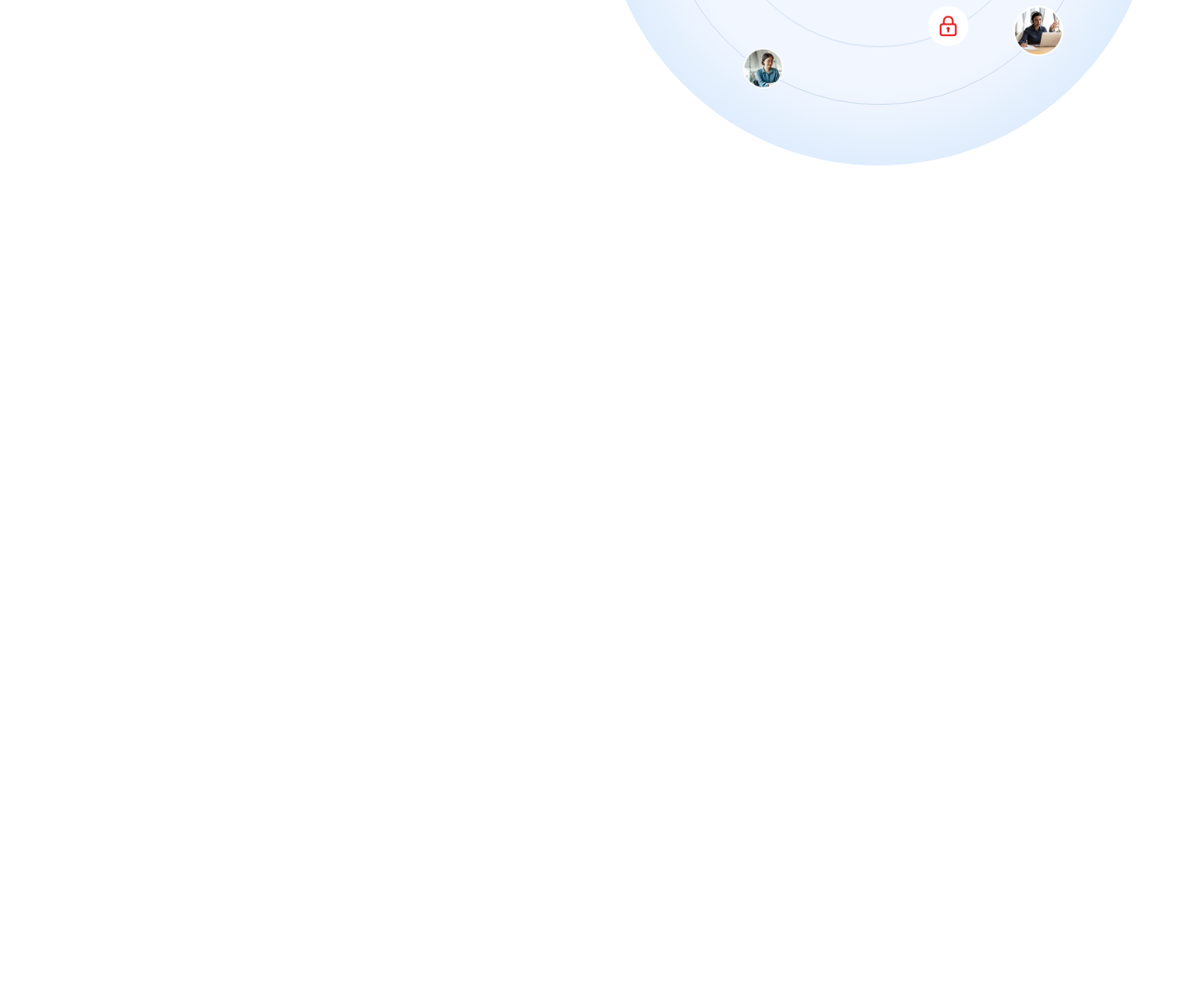
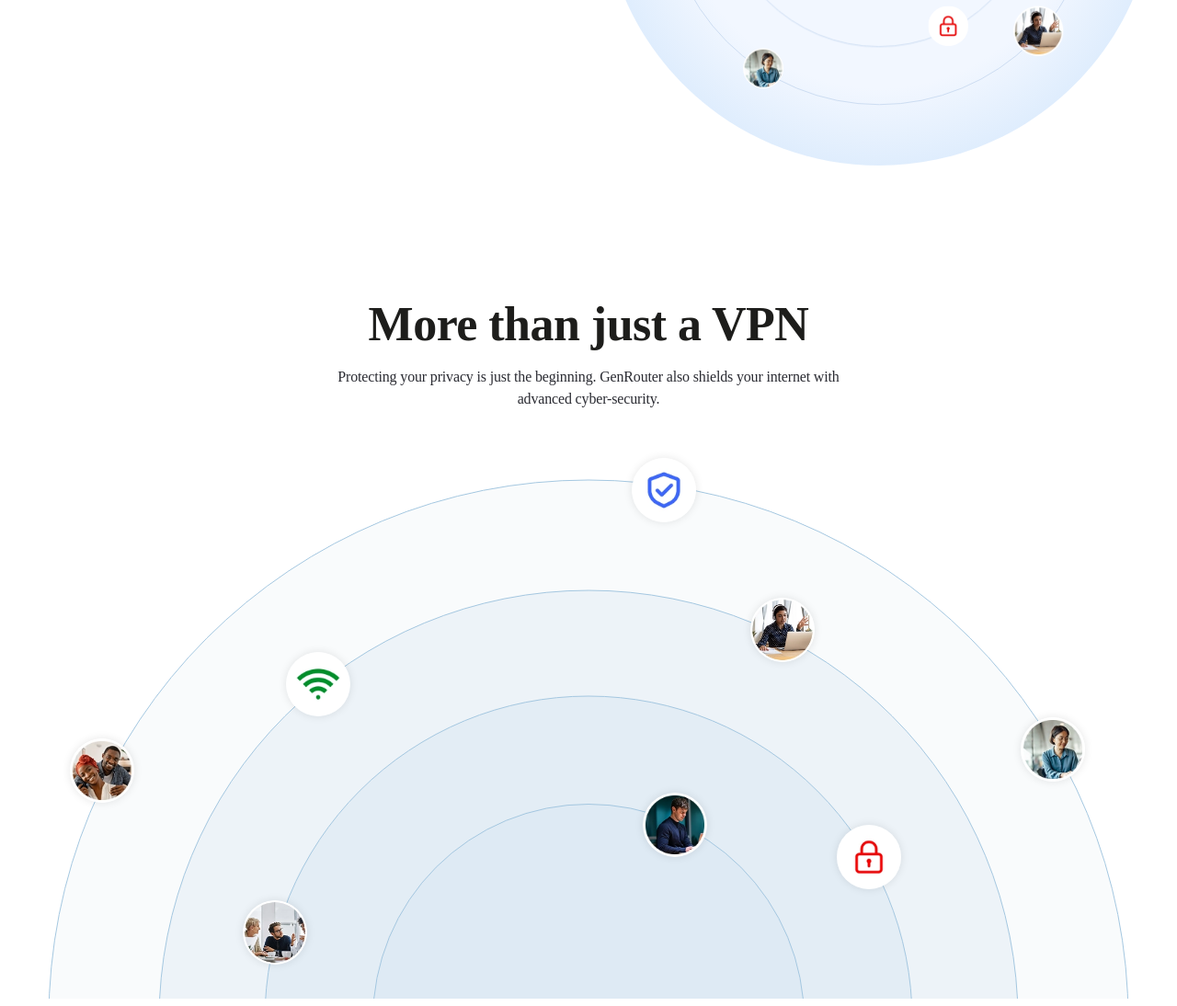
Before and after one commit to pxlphap/genrouter, a plain HTML site: page index.html in a window 1280 px wide. Shown: the part 530-1624 px from the top of the page at 92% size. Before the commit the page ends 818 px from the top, so only its background shows below. Drawn offline with Linux system fonts and the light colour scheme.

Commit message:
section 2 40%

```diff
--- a/assets/css/mixin.css
+++ b/assets/css/mixin.css
@@ -17,3 +17,23 @@
         transform: scale(1.1);
     }
 }
+
+@keyframes floatY {
+
+    0% {
+        transform: translateY(0)
+    }
+
+    30% {
+        transform: translateY(-8px)
+    }
+
+    50% {
+        transform: translateY(0)
+    }
+
+    100% {
+        transform: translateY(0)
+    }
+
+}
--- a/assets/css/style.css
+++ b/assets/css/style.css
@@ -18,6 +18,8 @@
 .section-hero__left {
     max-width: 500px;
 }
+
+/* Circle*/
 
 .circle-wrap {
     width: 100%;
@@ -193,4 +195,158 @@
     height: 100%;
     object-fit: cover;
     animation: none;
+    animation: floatY 5s infinite;
 }
+
+/* Section More */
+
+.section-more__title {
+    color: #1D1D1B;
+    font-feature-settings: 'calt' off;
+    font-family: "DM Sans";
+    font-size: 52px;
+    font-style: normal;
+    font-weight: 700;
+    line-height: normal;
+    letter-spacing: -0.52px;
+    text-align: center;
+    margin-bottom: 16px;
+}
+
+.section-more__desc {
+    color: #2A2B32;
+    text-align: center;
+    font-feature-settings: 'calt' off;
+    font-family: "DM Sans";
+    font-size: 16px;
+    font-style: normal;
+    font-weight: 500;
+    line-height: 150%;
+    letter-spacing: -0.16px;
+    max-width: 600px;
+    margin: 0 auto;
+}
+
+.circle {
+    position: relative;
+    max-height: 640px;
+    overflow: hidden;
+}
+
+.circle-box {
+    position: relative;
+    width: 100%;
+    max-width: 1175px;
+    aspect-ratio: 1 / 1;
+    margin: 0 auto;
+    margin-top: 75px;
+}
+
+.circle-box__inner {
+    width: 100%;
+    height: 100%;
+    max-width: 1175px;
+}
+
+.circle-box__bg {
+    width: 100%;
+    height: 100%;
+    position: absolute;
+    top: 50%;
+    left: 50%;
+    transform: translate(-50%, -50%);
+
+}
+
+.circle-box__bg-1 {
+    width: 100%;
+    height: 100%;
+    border-radius: 50%;
+    border: 1px solid #A4C7E0;
+    background: #F9FBFC;
+}
+
+.circle-box__bg-2 {
+    width: 79.57%;
+    height: 79.57%;
+    border-radius: 50%;
+    border: 1px solid #A4C7E0;
+    background: #EDF3F8;
+}
+
+.circle-box__bg-3 {
+    width: 60%;
+    height: 60%;
+    border-radius: 50%;
+    border: 1px solid #A4C7E0;
+    background: #E3EDF5;
+}
+
+.circle-box__bg-4 {
+    width: 40%;
+    height: 40%;
+    border-radius: 50%;
+    border: 1px solid #A4C7E0;
+    background: #DEEAF4;
+}
+
+.circle-box__item {
+    width: 5.96%;
+    height: 5.96%;
+    position: absolute;
+    overflow: hidden;
+    border-radius: 50%;
+    box-shadow: 0px 0px 10px 0px rgba(0, 0, 0, 0.1);
+}
+
+.circle-box__item img {
+    width: 100%;
+    height: 100%;
+    object-fit: cover;
+}
+
+.circle-box__item img {
+    width: 100%;
+    height: 100%;
+    object-fit: cover;
+}
+
+.circle-box__item-1 {
+    top: 24%;
+    left: 2%;
+}
+
+.circle-box__item-2 {
+    top: 16%;
+    left: 22%;
+}
+
+.circle-box__item-3 {
+    top: 39%;
+    left: 18%;
+}
+
+.circle-box__item-4 {
+    top: -2%;
+    left: 54%;
+}
+
+.circle-box__item-5 {
+    top: 29%;
+    left: 55%;
+}
+
+.circle-box__item-6 {
+    top: 11%;
+    left: 65%;
+}
+
+.circle-box__item-7 {
+    top: 32%;
+    left: 73%;
+}
+
+.circle-box__item-8 {
+    top: 22%;
+    left: 90%;
+}
--- a/index.html
+++ b/index.html
@@ -102,6 +102,54 @@
             </div>
         </div>
     </section>
+    <section class="section section-more">
+        <div class="container">
+            <div class="row">
+                <div class="col-12">
+                    <h2 class="section-more__title">
+                        More than just a VPN
+                    </h2>
+                    <p class="section-more__desc">
+                        Protecting your privacy is just the beginning. GenRouter also shields your internet with
+                        advanced cyber-security.
+                    </p>
+                    <div class="circle">
+                        <div class="circle-box">
+                            <div class="circle-box__bg circle-box__bg-1"></div>
+                            <div class="circle-box__bg circle-box__bg-2"></div>
+                            <div class="circle-box__bg circle-box__bg-3"></div>
+                            <div class="circle-box__bg circle-box__bg-4"></div>
+                            <div class="circle-box__item circle-box__item-1">
+                                <img src="./assets/img/image-hero__1.webp" alt="more-img">
+                            </div>
+                            <div class="circle-box__item circle-box__item-2">
+                                <img src="./assets/img/image-hero__2.webp" alt="more-img">
+                            </div>
+                            <div class="circle-box__item circle-box__item-3">
+                                <img src="./assets/img/image-hero__3.webp" alt="more-img">
+                            </div>
+                            <div class="circle-box__item circle-box__item-4">
+                                <img src="./assets/img/image-hero__4.webp" alt="more-img">
+                            </div>
+                            <div class="circle-box__item circle-box__item-5">
+                                <img src="./assets/img/image-hero__5.webp" alt="more-img">
+                            </div>
+                            <div class="circle-box__item circle-box__item-6">
+                                <img src="./assets/img/image-hero__6.webp" alt="more-img">
+                            </div>
+                            <div class="circle-box__item circle-box__item-7">
+                                <img src="./assets/img/image-hero__7.webp" alt="more-img">
+                            </div>
+                            <div class="circle-box__item circle-box__item-8">
+                                <img src="./assets/img/image-hero__8.webp" alt="more-img">
+                            </div>
+                        </div>
+                    </div>
+
+                </div>
+            </div>
+        </div>
+    </section>
 </body>
 
 </html>
```
